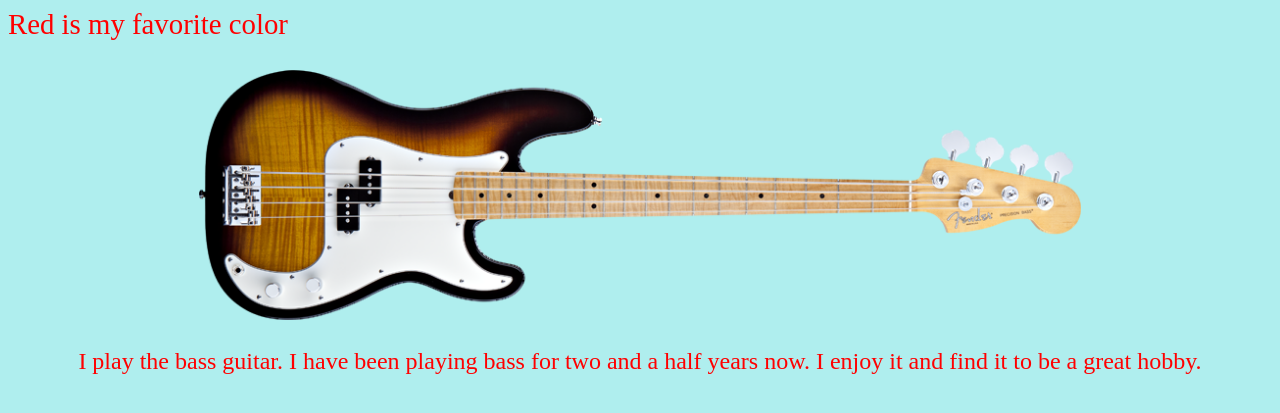
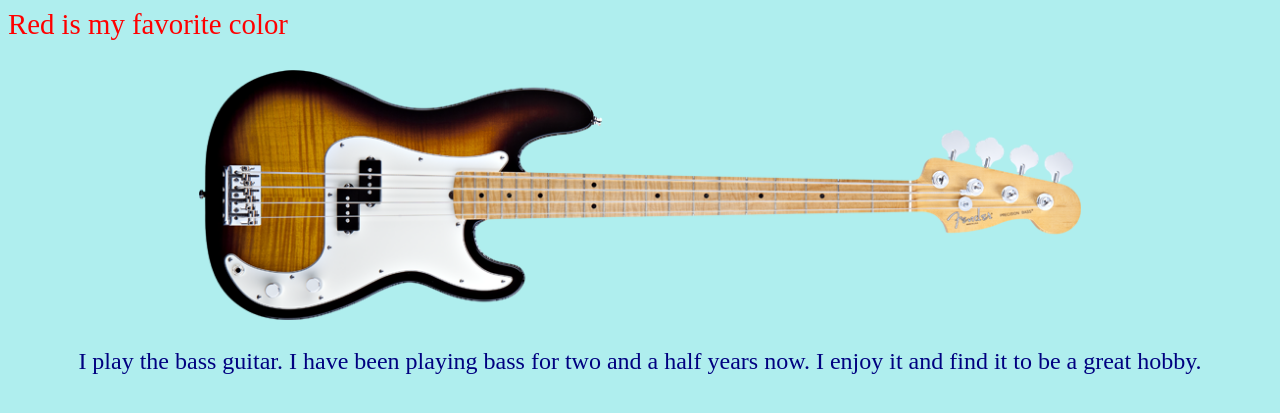
Before and after one commit to agourdikian/agourdikian.github.io, a plain HTML site: page about_me.html in a window 1280 px wide. Shown: the part 105-518 px from the top of the page. Drawn offline with Linux system fonts and the light colour scheme.

Commit message:
about me

```diff
--- a/about_me.html
+++ b/about_me.html
@@ -11,7 +11,7 @@
     <h1 style="color:#000080; text-align:center">My About Me Page</h1>
     <p style="font-size:180%;"><font color=#FF0000>Red is my favorite color </font></p>
     <center><img src="images/bass.png" height="250"></center>
-    <p style="font-size:150%; color:#FF0000; text-align:center;"> I play the bass guitar.  I have been playing bass for two and a half years now.  I enjoy it and find it to be a great hobby.
+    <p style="font-size:150%; color:#000080; text-align:center;"> I play the bass guitar.  I have been playing bass for two and a half years now.  I enjoy it and find it to be a great hobby.
     </a>
 	  </body>
 	</html>
```
